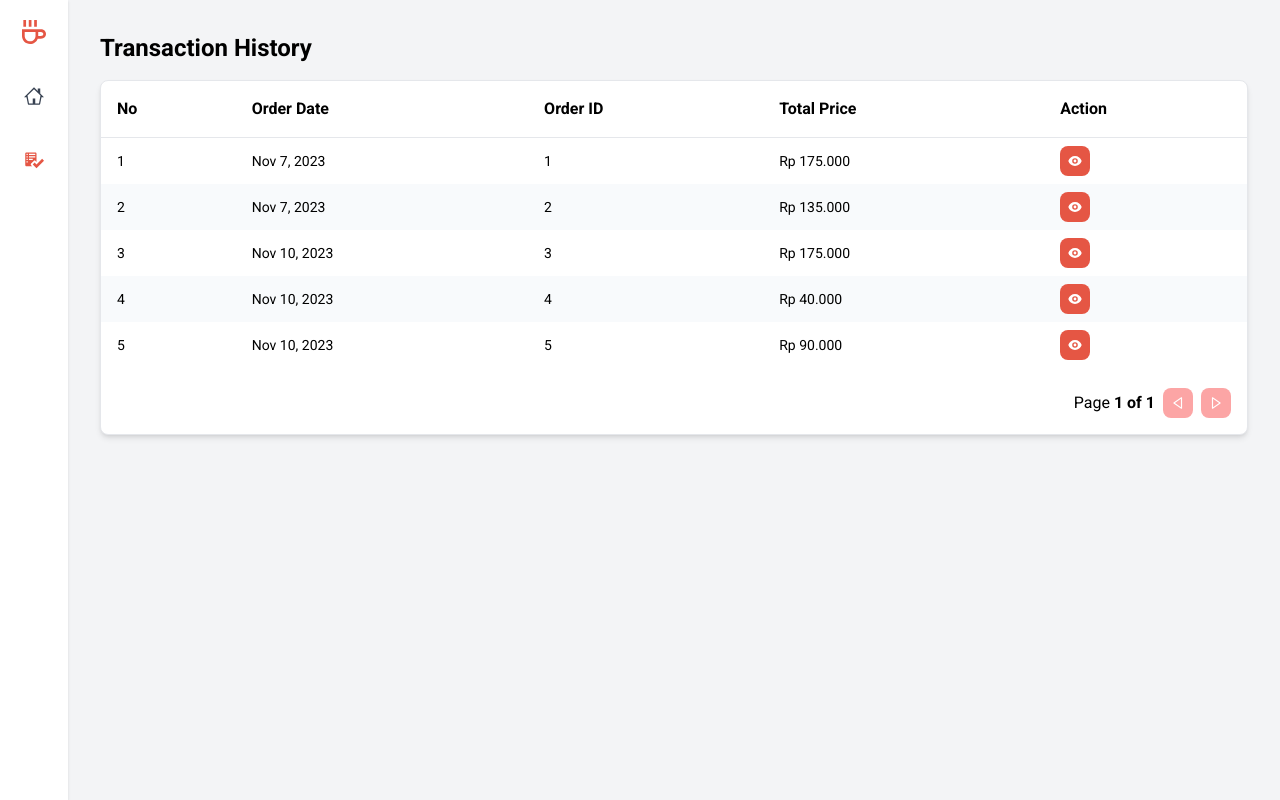
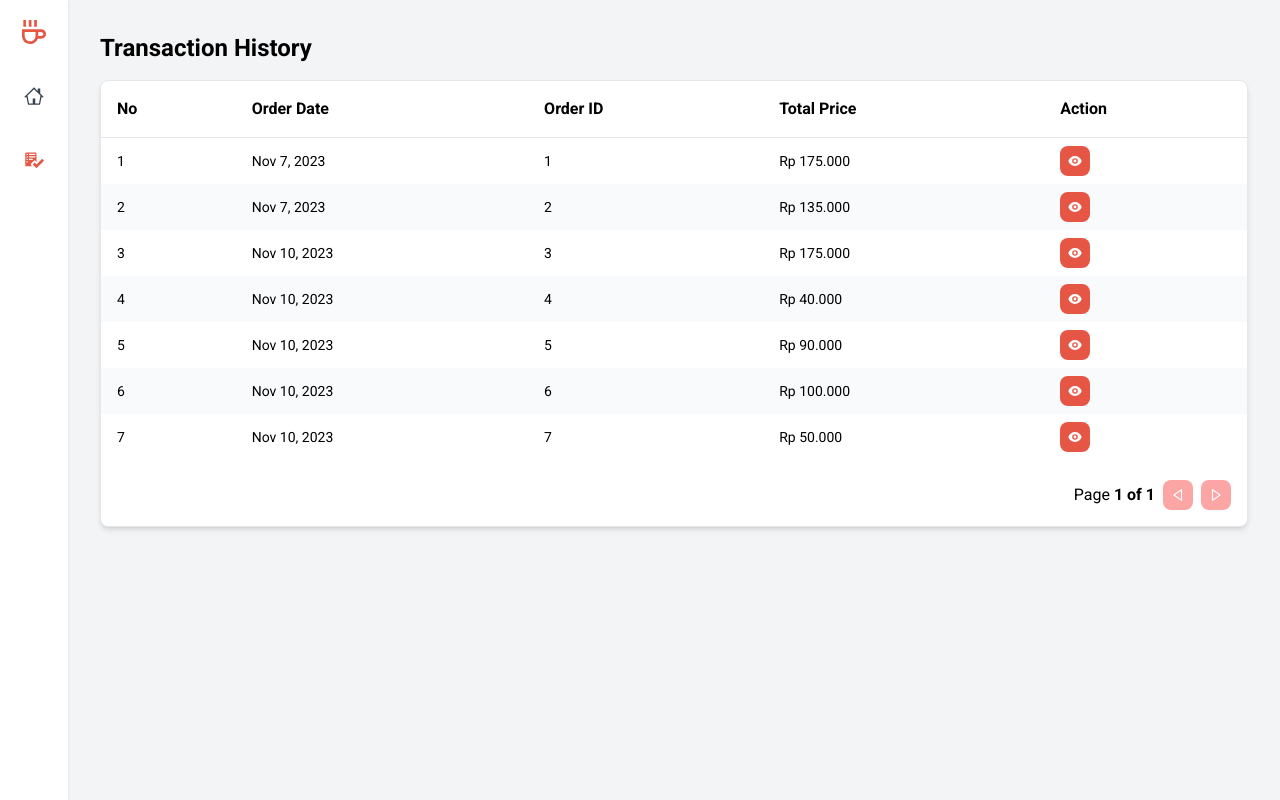
Before and after one commit to hairunisa29/point-of-sale-caffeine, a React (Vite) app: page /history in a window 1280 px wide. Built offline with nearby package versions, Linux system fonts and the light colour scheme; data requests are answered from the project's data file.

Commit message:
create component alert and implement in pages

```diff
--- a/db.json
+++ b/db.json
@@ -207,6 +207,47 @@
         }
       ],
       "id": 5
+    },
+    {
+      "createdAt": "2023-11-10T07:19:30.087Z",
+      "totalPrice": 100000,
+      "products": [
+        {
+          "id": 2,
+          "name": "Latte",
+          "category": "Coffee",
+          "price": 50000,
+          "img": "/src/assets/images/latte.jpg",
+          "stock": 5,
+          "quantity": 1
+        },
+        {
+          "id": 6,
+          "name": "Strawberry Milkshake",
+          "category": "Non Coffee",
+          "price": 50000,
+          "img": "/src/assets/images/strawberry-milkshake.jpg",
+          "stock": 5,
+          "quantity": 1
+        }
+      ],
+      "id": 6
+    },
+    {
+      "createdAt": "2023-11-10T07:25:36.829Z",
+      "totalPrice": 50000,
+      "products": [
+        {
+          "id": 2,
+          "name": "Latte",
+          "category": "Coffee",
+          "price": 50000,
+          "img": "/src/assets/images/latte.jpg",
+          "stock": 5,
+          "quantity": 1
+        }
+      ],
+      "id": 7
     }
   ]
 }
--- a/src/pages/OrderPage.jsx
+++ b/src/pages/OrderPage.jsx
@@ -4,7 +4,6 @@ import { useDispatch, useSelector } from "react-redux";
 import { useNavigate } from "react-router-dom";
 import { SyncLoader } from "react-spinners";
 import { GoSearch } from "react-icons/go";
-import Swal from "sweetalert2";
 import { formatCurrency } from "../utils/formatter";
 import ProductCard from "../components/ProductCard";
 import CategoryItem from "../components/CategoryItem";
@@ -16,6 +15,7 @@ import {
 } from "../store/reducers/cartSlice";
 import CartItem from "../components/CartItem";
 import { useEffect, useState } from "react";
+import { PopUpAlert } from "../utils/alert";
 
 function OrderPage() {
   const [products, setProducts] = useState([]);
@@ -35,11 +35,7 @@ function OrderPage() {
     {
       onError: (error) => {
         if (error) {
-          Swal.fire({
-            icon: "error",
-            title: "Error",
-            text: error?.message,
-          });
+          PopUpAlert("Error", error?.message, "error");
         }
       },
     }
--- a/src/pages/PaymentPage.jsx
+++ b/src/pages/PaymentPage.jsx
@@ -1,11 +1,11 @@
 import { useState } from "react";
 import { useDispatch, useSelector } from "react-redux";
 import axios from "axios";
-import Swal from "sweetalert2";
 import { clearCart } from "../store/reducers/cartSlice";
 import OrderDetailItem from "../components/OrderDetailItem";
 import { formatCurrency } from "../utils/formatter";
 import { useNavigate } from "react-router-dom";
+import { PopUpAlert } from "../utils/alert";
 
 function PaymentPage() {
   const [paid, setPaid] = useState(null);
@@ -30,11 +30,11 @@ function PaymentPage() {
     axios
       .post("http://localhost:3000/booking", payload)
       .then(() => {
-        Swal.fire({
-          title: "Payment Succeed",
-          text: "You have successfully made an order!",
-          icon: "success",
-        }).then((result) => {
+        PopUpAlert(
+          "Payment Succeed",
+          "You have successfully made an order!",
+          "success"
+        ).then((result) => {
           if (result.isConfirmed || result.isDismissed) {
             dispatch(clearCart());
             navigate("/order");
@@ -42,11 +42,7 @@ function PaymentPage() {
         });
       })
       .catch((error) => {
-        Swal.fire({
-          title: "Payment Failed",
-          text: error?.message,
-          icon: "error",
-        });
+        PopUpAlert("Payment Failed", error?.message, "error");
       });
   };
 
--- a/src/pages/TransactionHistoryPage.jsx
+++ b/src/pages/TransactionHistoryPage.jsx
@@ -1,13 +1,13 @@
 import { useMemo } from "react";
 import axios from "axios";
 import moment from "moment";
-import Swal from "sweetalert2";
 import useSWR from "swr";
 import { HiEye } from "react-icons/hi";
 import { useNavigate } from "react-router-dom";
 import { SyncLoader } from "react-spinners";
 import { formatCurrency } from "../utils/formatter";
 import Table from "../components/Table";
+import { PopUpAlert } from "../utils/alert";
 
 function TransactionHistoryPage() {
   const navigate = useNavigate();
@@ -59,11 +59,7 @@ function TransactionHistoryPage() {
     {
       onError: (error) => {
         if (error) {
-          Swal.fire({
-            icon: "error",
-            title: "Error",
-            text: error?.message,
-          });
+          PopUpAlert("Error", error?.message, "error");
         }
       },
     }
--- /dev/null
+++ b/src/utils/alert.js
@@ -0,0 +1,10 @@
+import Swal from "sweetalert2";
+
+export const PopUpAlert = (title, text, icon) => {
+  return Swal.fire({
+    title,
+    text,
+    icon,
+    confirmButtonColor: "#e55644",
+  });
+};
```
